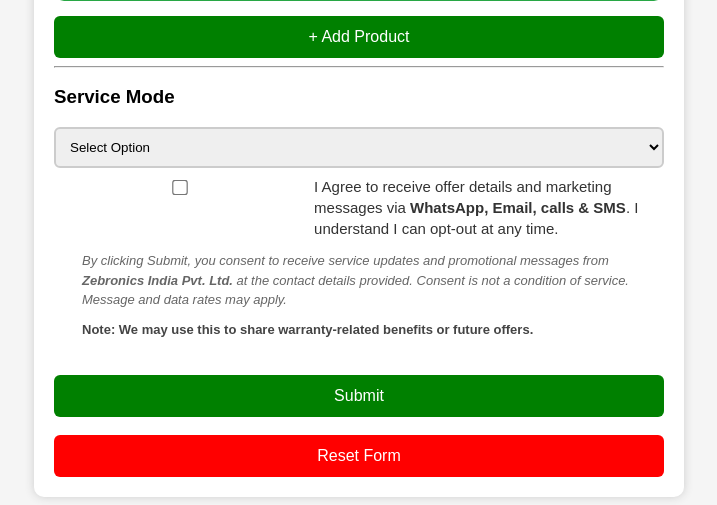
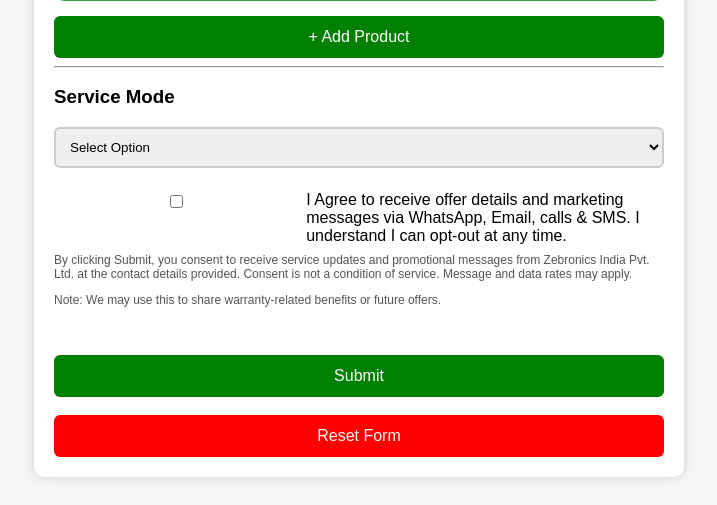
Before and after one commit to sudhakar96536-droid/service-center-app, a Flask app: page / in a window 1280 px wide. Shown: the part 1357-1862 px from the top of the page, without its empty margins (281-998 px from the left). After the commit the page ends 1836 px from the top, so only its background shows below. Run offline with Flask 3, Linux system fonts and the light colour scheme; some libraries are stand-ins or nearby versions.

Commit message:
Update form.html

```diff
--- a/templates/form.html
+++ b/templates/form.html
@@ -212,20 +212,25 @@
 
         <br>
 
-        <div style="display: flex; align-items: flex-start; margin-bottom: 12px;">
-            <input type="checkbox" id="tc_accepted" name="tc_accepted" style="margin-top: 5px; margin-right: 12px; transform: scale(1.2);">
-                <label for="marketing_consent" style="font-size: 15px; line-height: 1.4; color: #333;">
-                    I Agree to receive offer details and marketing messages via <b>WhatsApp, Email, calls & SMS</b>. I understand I can opt-out at any time.
-                </label>
-        </div>
+        <div style="margin-top:15px; text-align:left;">
 
-        <div style="font-size: 13px; color: #666; line-height: 1.5; margin-left: 28px;">
-            <p style="margin: 0 0 10px 0; font-style: italic;">
-                By clicking Submit, you consent to receive service updates and promotional messages from <b>Zebronics India Pvt. Ltd.</b> at the contact details provided. Consent is not a condition of service. Message and data rates may apply.
+            <label style="display:flex; align-items:flex-start; gap:8px;">
+                <input type="checkbox" name="tc_accepted" value="yes" style="margin-top:4px;">
+
+                <span>
+                    I Agree to receive offer details and marketing messages via WhatsApp, Email, calls & SMS.
+                    I understand I can opt-out at any time.
+                </span>
+            </label>
+
+            <p style="font-size:12px; color:#555; margin-top:8px;">
+                By clicking Submit, you consent to receive service updates and promotional messages from Zebronics India Pvt. Ltd. at the contact details provided. Consent is not a condition of service. Message and data rates may apply.
             </p>
-            <p style="margin: 0; color: #444;">
-                <strong>Note: We may use this to share warranty-related benefits or future offers.</strong>
+
+            <p style="font-size:12px; color:#555;">
+                Note: We may use this to share warranty-related benefits or future offers.
             </p>
+
         </div>
         <br>
         <br>
```
